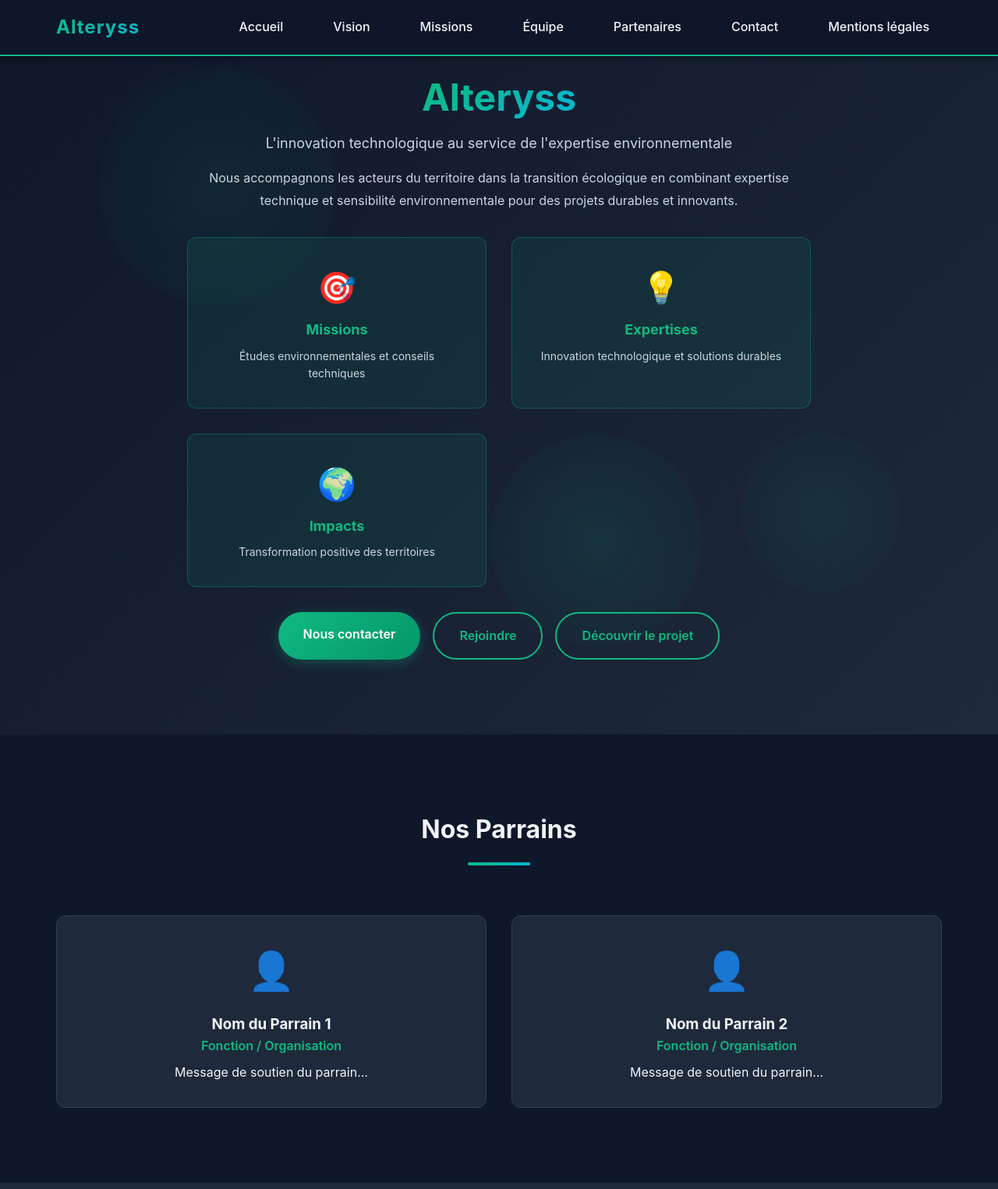
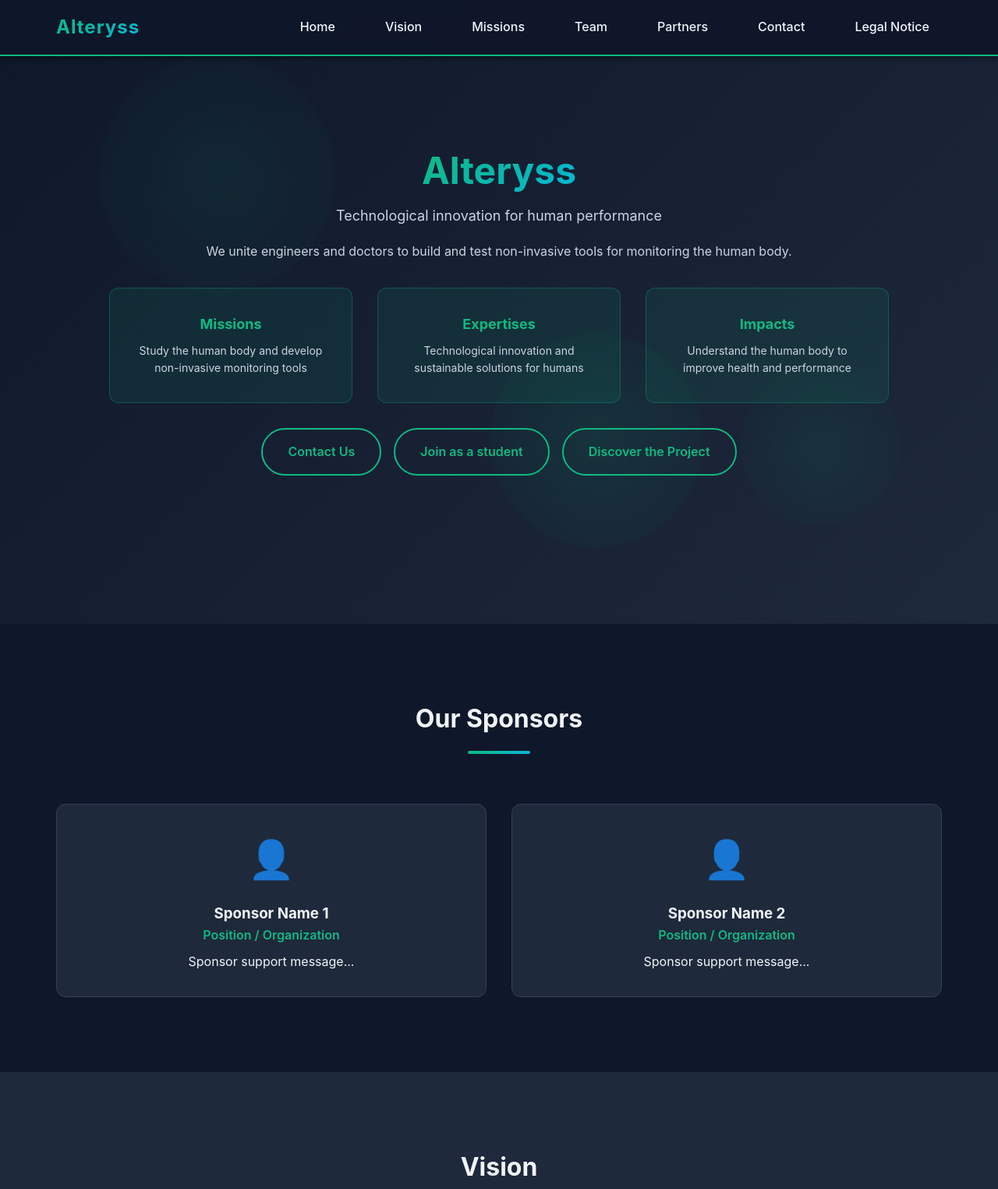
Before and after one commit to GregoirePachebat/alteryss_website, a plain HTML site: page index.html in a window 1280 px wide. Shown: the top 1525 px of the page at 78% size. Drawn offline with Linux system fonts and the light colour scheme.

Commit message:
modification on text and outline

```diff
--- a/index.html
+++ b/index.html
@@ -3,7 +3,7 @@
 <head>
     <meta charset="UTF-8">
     <meta name="viewport" content="width=device-width, initial-scale=1.0">
-    <title>Alteryss - Innovation Technologique et Expertise Environnementale</title>
+    <title>Alteryss - Exploring human capacities </title>
     <link rel="stylesheet" href="styles.css">
 </head>
 <body>
@@ -14,13 +14,13 @@
                 <h1 class="logo">Alteryss</h1>
             </div>
             <ul class="nav-menu">
-                <li><a href="#accueil" class="nav-link">Accueil</a></li>
+                <li><a href="#accueil" class="nav-link">Home</a></li>
                 <li><a href="#vision" class="nav-link">Vision</a></li>
                 <li><a href="#missions" class="nav-link">Missions</a></li>
-                <li><a href="#equipe" class="nav-link">Équipe</a></li>
-                <li><a href="#partenaires" class="nav-link">Partenaires</a></li>
+                <li><a href="#equipe" class="nav-link">Team</a></li>
+                <li><a href="#partenaires" class="nav-link">Partners</a></li>
                 <li><a href="#contact" class="nav-link">Contact</a></li>
-                <li><a href="#mentions-legales" class="nav-link">Mentions légales</a></li>
+                <li><a href="#mentions-legales" class="nav-link">Legal Notice</a></li>
             </ul>
             <div class="hamburger">
                 <span class="bar"></span>
@@ -34,33 +34,30 @@
     <section id="accueil" class="hero">
         <div class="hero-content">
             <h1 class="hero-title"><span class="highlight">Alteryss</span></h1>
-            <p class="hero-subtitle">L'innovation technologique au service de l'expertise environnementale</p>
-            <p class="hero-description">Nous accompagnons les acteurs du territoire dans la transition écologique en combinant expertise technique et sensibilité environnementale pour des projets durables et innovants.</p>
+            <p class="hero-subtitle">Technological innovation for human performance</p>
+            <p class="hero-description">We unite engineers and doctors to build and test non-invasive tools for monitoring the human body.</p>
 
             <!-- Pillars -->
             <div class="pillars-container">
                 <div class="pillar">
-                    <div class="pillar-icon">🎯</div>
                     <h3>Missions</h3>
-                    <p>Études environnementales et conseils techniques</p>
+                    <p>Study the human body and develop non-invasive monitoring tools</p>
                 </div>
                 <div class="pillar">
-                    <div class="pillar-icon">💡</div>
                     <h3>Expertises</h3>
-                    <p>Innovation technologique et solutions durables</p>
+                    <p>Technological innovation and sustainable solutions for humans</p>
                 </div>
                 <div class="pillar">
-                    <div class="pillar-icon">🌍</div>
                     <h3>Impacts</h3>
-                    <p>Transformation positive des territoires</p>
+                    <p>Understand the human body to improve health and performance</p>
                 </div>
             </div>
 
             <!-- CTAs -->
             <div class="cta-buttons">
-                <a href="#contact" class="btn btn-primary">Nous contacter</a>
-                <a href="#equipe" class="btn btn-secondary">Rejoindre</a>
-                <a href="#vision" class="btn btn-secondary">Découvrir le projet</a>
+                <a href="#contact" class="btn btn-secondary">Contact Us</a>
+                <a href="#equipe" class="btn btn-secondary">Join as a student</a>
+                <a href="#vision" class="btn btn-secondary">Discover the Project</a>
             </div>
         </div>
         <div class="hero-animation">
@@ -71,24 +68,24 @@
     </section>
 
     <!-- Sponsors Section -->
-    <section id="parrains" class="sponsors">
+    <section id="sponsors" class="sponsors">
         <div class="container">
             <div class="section-header">
-                <h2 class="section-title">Nos Parrains</h2>
+                <h2 class="section-title">Our Sponsors</h2>
                 <div class="title-underline"></div>
             </div>
             <div class="sponsors-grid">
                 <div class="sponsor-card">
                     <div class="sponsor-icon">👤</div>
-                    <h3>Nom du Parrain 1</h3>
-                    <p class="sponsor-role">Fonction / Organisation</p>
-                    <p>Message de soutien du parrain...</p>
+                    <h3>Sponsor Name 1</h3>
+                    <p class="sponsor-role">Position / Organization</p>
+                    <p>Sponsor support message...</p>
                 </div>
                 <div class="sponsor-card">
                     <div class="sponsor-icon">👤</div>
-                    <h3>Nom du Parrain 2</h3>
-                    <p class="sponsor-role">Fonction / Organisation</p>
-                    <p>Message de soutien du parrain...</p>
+                    <h3>Sponsor Name 2</h3>
+                    <p class="sponsor-role">Position / Organization</p>
+                    <p>Sponsor support message...</p>
                 </div>
             </div>
         </div>
@@ -98,16 +95,20 @@
     <section id="vision" class="about">
         <div class="container">
             <div class="section-header">
-                <h2 class="section-title">À Propos / Vision</h2>
+                <h2 class="section-title">Vision</h2>
                 <div class="title-underline"></div>
             </div>
             <div class="about-content">
                 <div class="about-text">
-                    <h3 class="subsection-title">Origine du Projet</h3>
-                    <p>Alteryss est née de la volonté de réunir des compétences techniques et environnementales pour répondre aux défis de la transition écologique. Fondée par des étudiants passionnés, notre association s'est construite autour de la conviction que l'innovation technologique doit servir la protection de l'environnement.</p>
+                    <h3 class="subsection-title">Project Origin</h3>
+                    <p>Alteryss was born from a shared frustration. Engineers often face regulatory constraints that limit their ability to fully test new sensors and technologies for monitoring the human body,
+                        while clinicians are frequently unaware of the innovations emerging from engineering laboratories.
+                        Our association was created to bridge this gap by fostering communication and collaboration between these two worlds.</p>
 
-                    <h3 class="subsection-title">Vision Long Terme</h3>
-                    <p>Nous aspirons à devenir un acteur de référence dans l'accompagnement des territoires vers la durabilité, en proposant des solutions innovantes qui concilient développement économique et préservation environnementale.</p>
+                    <h3 class="subsection-title">Long term</h3>
+                    <p>We aspire to bridge the gap between engineering and clinical practice by offering
+
+                    </p>
 
                     <h3 class="subsection-title">Valeurs Structurantes</h3>
                     <ul class="values-list">
--- a/styles.css
+++ b/styles.css
@@ -190,7 +190,7 @@ body {
 /* Pillars */
 .pillars-container {
     display: grid;
-    grid-template-columns: repeat(auto-fit, minmax(250px, 1fr));
+    grid-template-columns: repeat(3, 1fr);
     gap: var(--spacing-md);
     margin: var(--spacing-md) 0;
     animation: fadeInUp 1s ease 0.4s backwards;
@@ -245,6 +245,16 @@ body {
     transition: all var(--transition-base);
     cursor: pointer;
     border: none;
+    outline: none;
+}
+
+.btn:focus {
+    outline: 2px solid transparent;
+    outline-offset: 2px;
+}
+
+.btn:active {
+    transform: scale(0.98);
 }
 
 .btn-primary {
```
